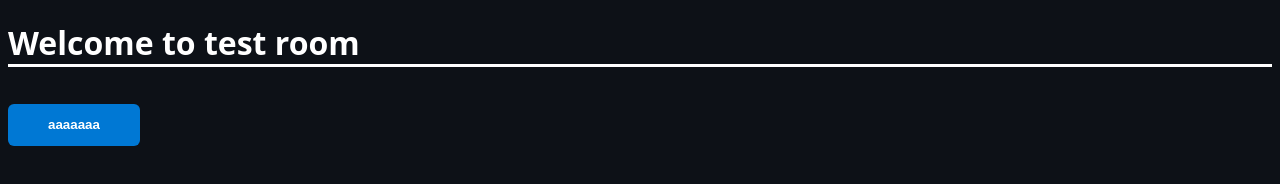
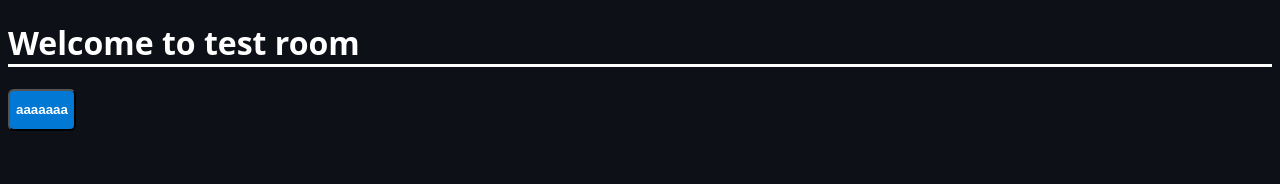
Before and after one commit to e6nlaq/e6nlaq.github.io, a plain HTML site: page testroom.html in a window 1280 px wide. Drawn offline with Linux system fonts and the light colour scheme.

Commit message:
change index.css

```diff
--- a/index.css
+++ b/index.css
@@ -22,16 +22,11 @@ h3.downline {
 
 button.round {
 	border-radius: 6px;
-	text-align: center;
-	padding: 11px 40px;
-	line-height: 20px;
-	box-shadow: none;
-	background: #0078D4;
-	color: #FFFFFF;
-	white-space: normal;
-	font-weight: 700;
-	margin-top: 15px;
-	border: 0;
+	background-color: #0078D4;
+	color: white;
 	min-height: 42px;
 	height: auto;
+	box-shadow: none;
+	text-align: center;
+	font-weight: 700;
 }
```
